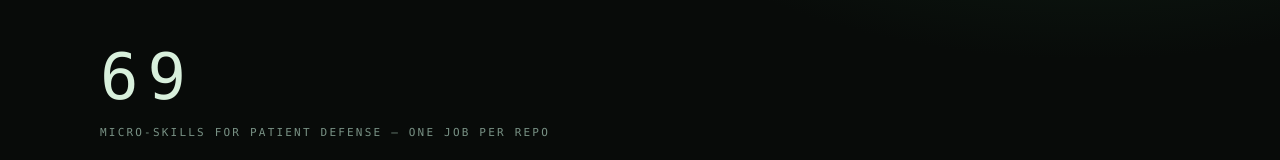
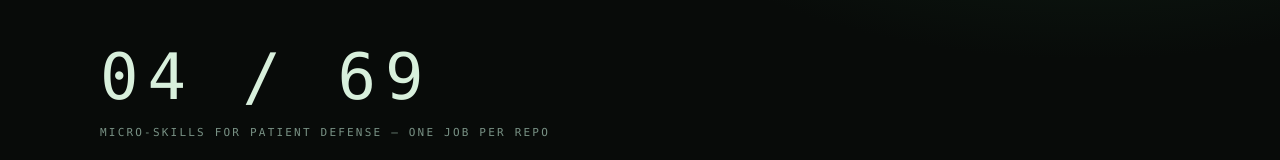
Before and after one commit to arrojchino/soc-toolkit, a plain HTML site: page index.html in a window 1280 px wide. Shown: the top 160 px of the page. Drawn offline with Linux system fonts and the light colour scheme.

Commit message:
docs: show real progress

```diff
--- a/index.html
+++ b/index.html
@@ -1,6 +1,6 @@
 <!doctype html>
 <html lang="en"><head><meta charset="utf-8"><meta name="viewport" content="width=device-width,initial-scale=1">
-<title>69 — micro-skills for patient defense</title>
+<title>04 / 69 — micro-skill constellation</title>
 <style>
 :root{color-scheme:dark;font-family:ui-monospace,SFMono-Regular,Consolas,monospace;background:#080b09;color:#e8efe9}
 *{box-sizing:border-box}body{margin:0;padding:40px 28px 70px;background:radial-gradient(800px 420px at 85% -10%,#12271a,#080b09 65%)}
@@ -20,7 +20,7 @@ h1{font-size:clamp(34px,7vw,64px);letter-spacing:.14em;margin:0;color:#d8f0dc;fo
 .c.queued .s{color:#4c5c52}
 footer{margin-top:36px;border-top:1px solid #1d2c22;padding-top:18px;font-size:10px;letter-spacing:.14em;color:#5e7466;line-height:1.9}
 </style></head><body>
-<header><h1>69</h1><div class="sub">Micro-skills for patient defense — one job per repo</div></header>
+<header><h1>04 / 69</h1><div class="sub">Micro-skills for patient defense — one job per repo</div></header>
 <div class="stats"><div>Live<b>4</b></div><div>Queued<b>65</b></div><div>Target<b>69</b></div></div>
 <div class="rule"></div>
 <main><div class="grid"><a class="c live" href="https://github.com/arrojchino/amber"><span class="n">amber</span><span class="t">threat modeling for a small service</span><span class="s">live</span></a>
```
